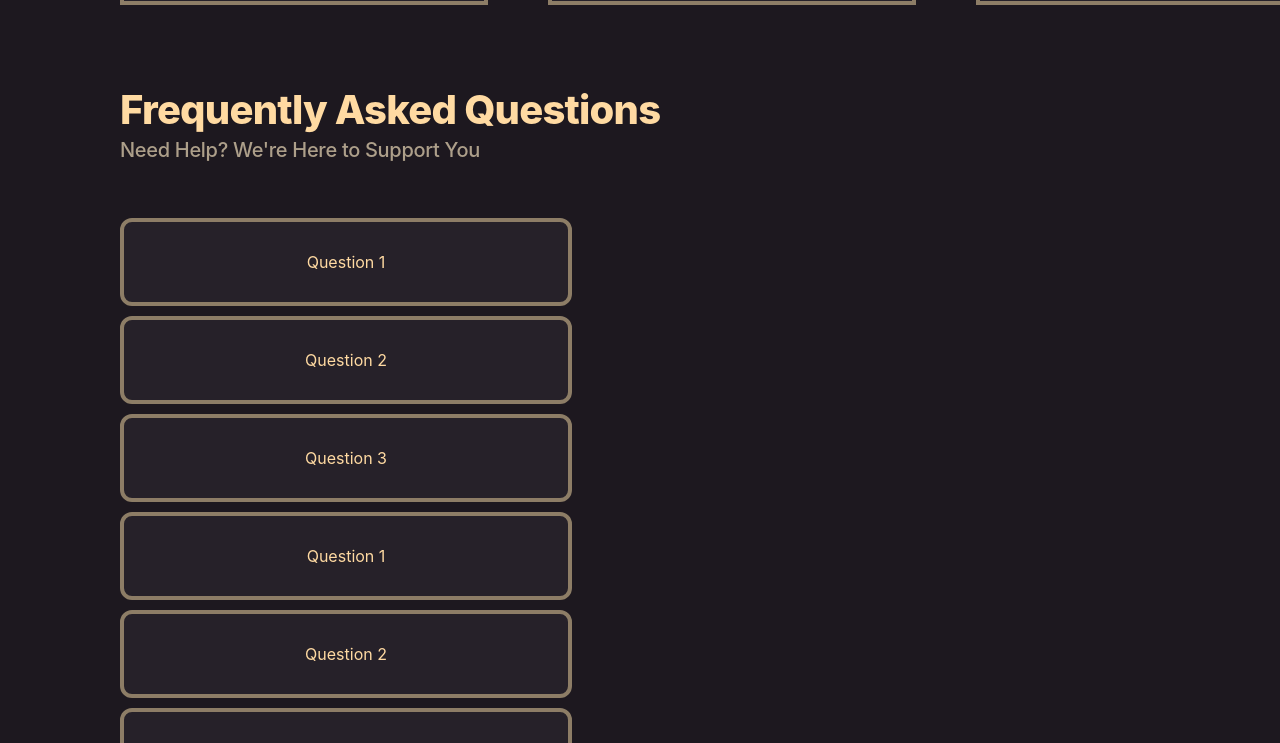
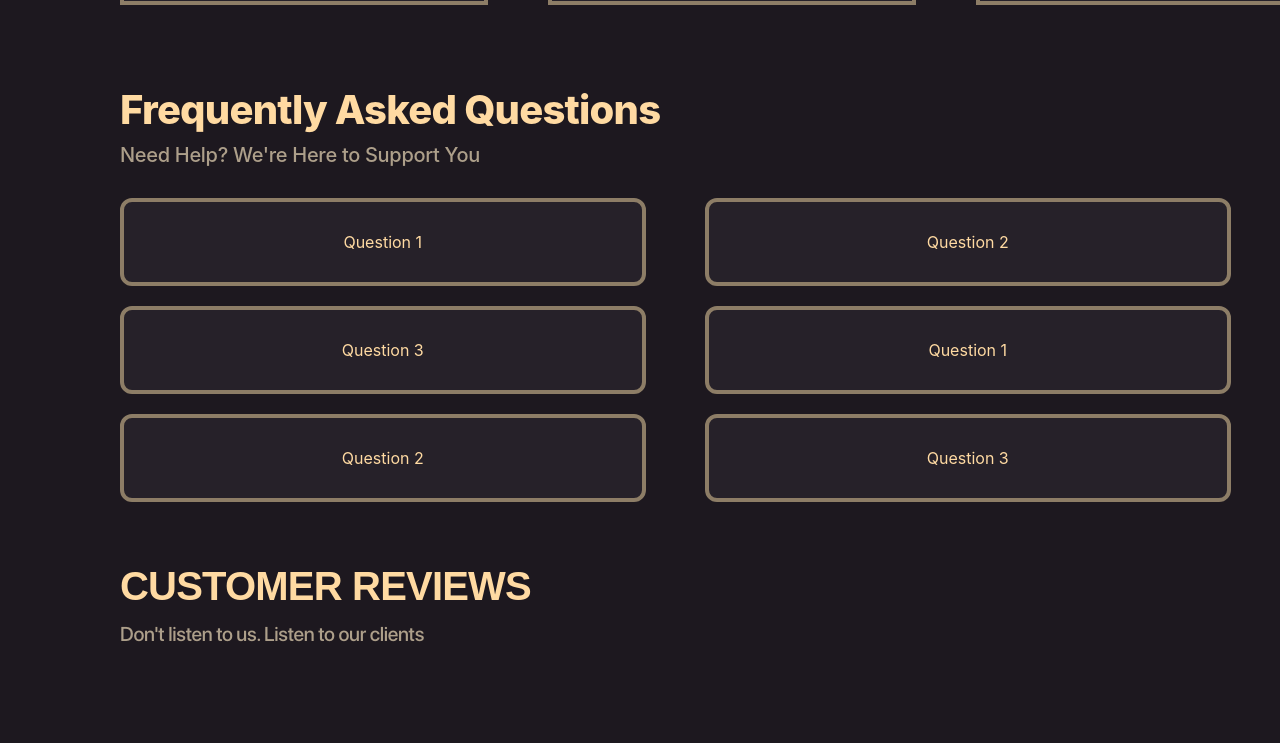
Before and after one commit to kalracodes/Web3guys_Website, a React (Create React App) app: page / in a window 1280 px wide. Shown: the part 643-1386 px from the top of the page. Built offline with nearby package versions, Linux system fonts and the light colour scheme.

Commit message:
faqs added

```diff
--- a/src/components/homepage2/Accordion.css
+++ b/src/components/homepage2/Accordion.css
@@ -1,5 +1,5 @@
 .accordion-container{
-    max-width: 80%;
+    max-width: 90%;
     background-color: #262129;
     border: 4px solid #8D7D66;
     border-radius: 12px;
--- a/src/components/homepage2/Accordion.jsx
+++ b/src/components/homepage2/Accordion.jsx
@@ -9,7 +9,7 @@ export default function Accordion({ items }) {
   };
 
   return (
-    <div>
+    <>
       {items.map((item, index) => (
         <div key={index} onClick={() => handleClick(index)}
         className='accordion-container'>
@@ -23,6 +23,6 @@ export default function Accordion({ items }) {
           )}
         </div>
       ))}
-    </div>
+    </>
   );
 }
--- a/src/components/homepage2/Faqs.css
+++ b/src/components/homepage2/Faqs.css
@@ -16,11 +16,12 @@
     font-size: 20px;
     line-height: 168%;
     letter-spacing: -0.015em;
+    margin-bottom: 25px;
+    margin-top: 5px;
   }
 
   .accordion--container {
     display: grid;
-    grid-template-columns: repeat(2, 1fr);
-    grid-column-gap: 50px;
-    margin-top: 50px;
+    grid-template-columns: 1fr 1fr;
+    grid-gap: 10px;
   }
--- a/src/components/homepage2/Faqs.jsx
+++ b/src/components/homepage2/Faqs.jsx
@@ -34,7 +34,7 @@ export default function Faqs() {
     <h1>Frequently Asked Questions</h1>
     <p>Need Help? We're Here to Support You</p>
     <div className="accordion--container">
-      <Accordion items={items} />
+      <Accordion class="ac-item" items={items} />
     </div>
   </div>
   );
```
